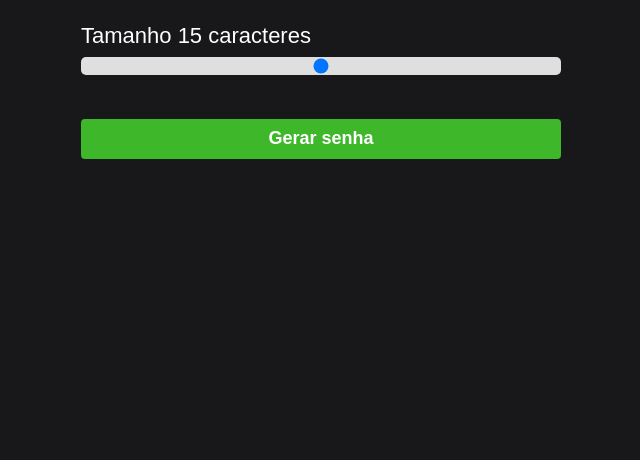
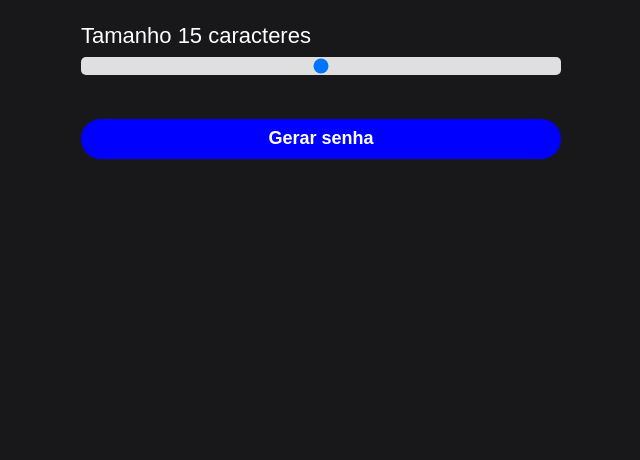
Before and after one commit to yaakovcarioca/gerador-de-senhas, a website: page index.html in a window 1280 px wide. Shown: the part 340-800 px from the top of the page, without its empty margins (319-959 px from the left). Drawn offline with Linux system fonts and the light colour scheme.

Commit message:
bugfix: update colors

```diff
--- a/style.css
+++ b/style.css
@@ -45,9 +45,9 @@ body {
 
 .button-cta {
     height: 40px;
-    background-color: #3eb72b;
+    background-color: blue;
     border: 0;
-    border-radius: 4px;
+    border-radius: 20px;
     cursor: pointer;
     margin-top: 40px;
     color: #fff;
```
